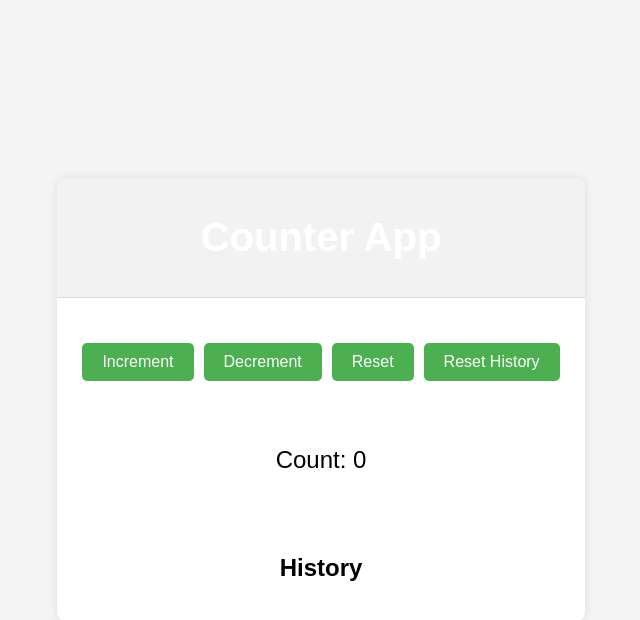
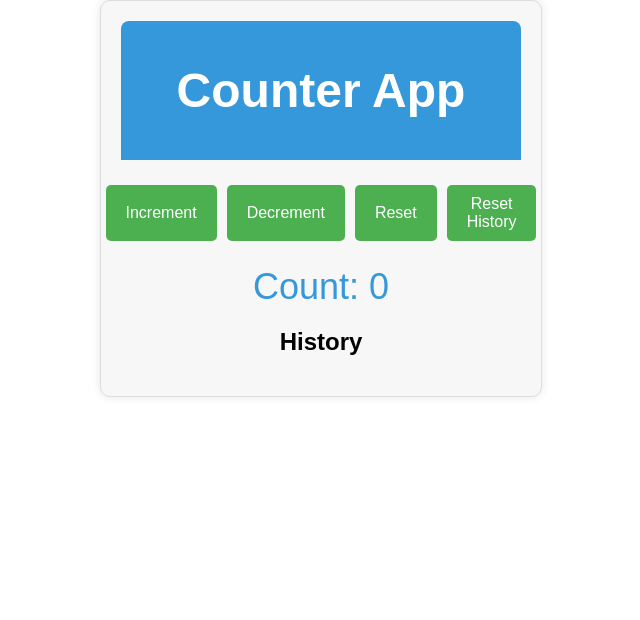
Before and after one commit to tejas-17/Counter-App, a React (Create React App) app: page / in a window 1280 px wide. Shown: the top 620 px of the page, without its empty margins (319-959 px from the left). Built offline with nearby package versions, Linux system fonts and the light colour scheme.

Commit message:
added new css features

```diff
--- a/src/App.css
+++ b/src/App.css
@@ -1,17 +1,27 @@
 .App {
   text-align: center;
   font-family: Arial, sans-serif;
+  background-color: #f7f7f7;
+  border: 1px solid #ddd;
+  border-radius: 10px;
+  box-shadow: 0 0 10px rgba(0, 0, 0, 0.1);
+  padding: 20px;
+  max-width: 400px;
+  margin: 0 auto;
 }
 
 .header {
-  background-color: #f2f2f2;
+  background-color: #3498db;
   padding: 10px;
-  font-size: 20px;
-  border-bottom: 1px solid #ddd;
+  font-size: 24px;
+  color: #fff;
+  border-radius: 8px 8px 0 0;
+  margin-bottom: 20px;
 }
 
 .button-container {
-  margin-top: 20px;
+  display: flex;
+  justify-content: center;
 }
 
 .increment-button,
@@ -22,11 +32,20 @@
   padding: 10px 20px;
   cursor: pointer;
   margin: 5px;
+  font-size: 16px;
+  border-radius: 5px;
+  transition: background-color 0.3s ease;
+}
+
+.increment-button:hover,
+.decrement-button:hover {
+  background-color: #45a049;
 }
 
 .count {
-  font-size: 24px;
+  font-size: 36px;
   margin-top: 20px;
+  color: #3498db;
 }
 
 .history-container {
@@ -34,9 +53,10 @@
 }
 
 .history-card {
-  background-color: #f2f2f2;
+  background-color: #fff;
   padding: 10px;
   border: 1px solid #ddd;
   margin: 5px;
   font-size: 16px;
+  border-radius: 5px;
 }
--- a/src/index.css
+++ b/src/index.css
@@ -5,61 +5,9 @@ body {
     sans-serif;
   -webkit-font-smoothing: antialiased;
   -moz-osx-font-smoothing: grayscale;
-  background-color: #f4f4f4;
-  display: flex;
-  align-items: center;
-  justify-content: center;
-  height: 100vh;
 }
 
-.App {
-  background-color: #fff;
-  border-radius: 10px;
-  box-shadow: 0 0 10px rgba(0, 0, 0, 0.1);
-  overflow: hidden;
+code {
+  font-family: source-code-pro, Menlo, Monaco, Consolas, 'Courier New',
+    monospace;
 }
-
-.header {
-  background-color: #3498db;
-  color: #fff;
-  padding: 20px;
-  text-align: center;
-}
-
-.button-container {
-  display: flex;
-  justify-content: space-around;
-  padding: 20px;
-}
-
-button {
-  background-color: #3498db;
-  color: #fff;
-  border: none;
-  padding: 10px 20px;
-  font-size: 16px;
-  cursor: pointer;
-  border-radius: 5px;
-  transition: background-color 0.3s ease;
-}
-
-button:hover {
-  background-color: #2980b9;
-}
-
-.count {
-  font-size: 24px;
-  text-align: center;
-  padding: 20px;
-}
-
-.history-container {
-  padding: 20px;
-}
-
-.history-card {
-  background-color: #ecf0f1;
-  padding: 10px;
-  margin-bottom: 10px;
-  border-radius: 5px;
-}
```
